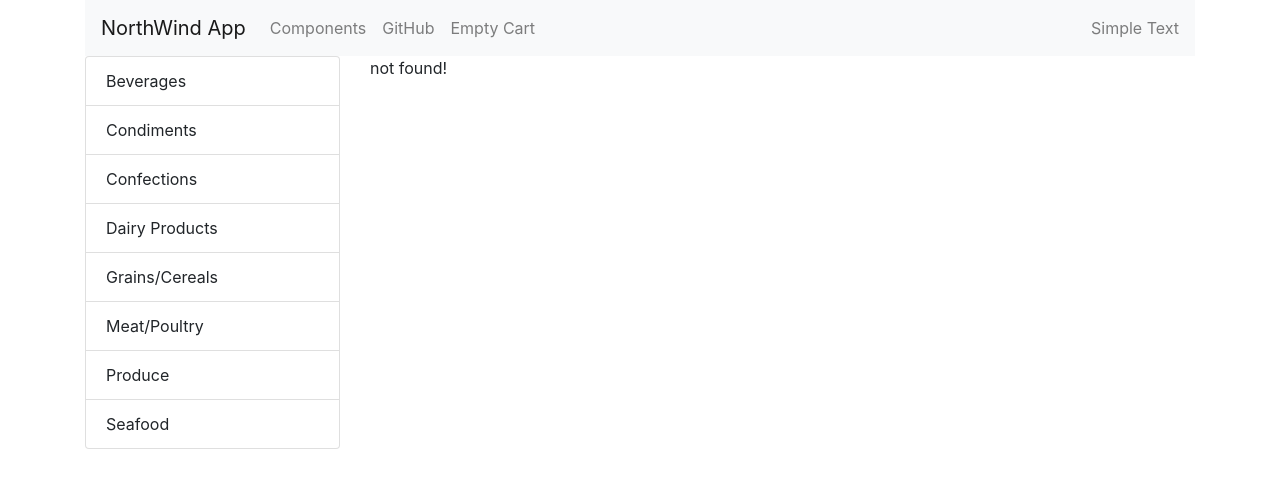
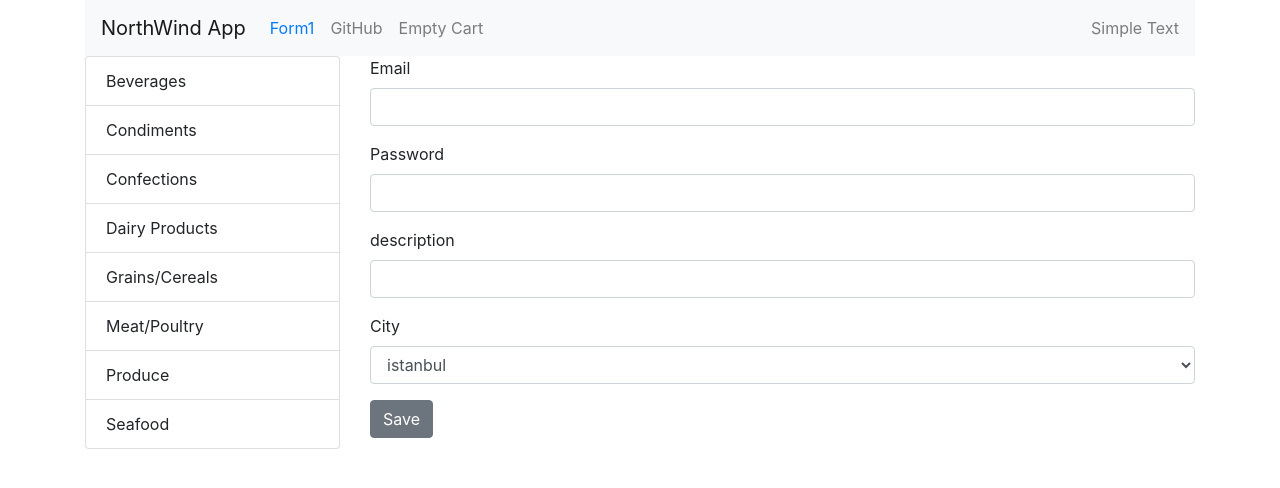
Before and after one commit to bsaglam/intro, a React (Create React App) app: page /form1 in a window 1280 px wide. Before the commit this address had no page. Shown: the top 488 px of the page. Built offline with nearby package versions, Linux system fonts and the light colour scheme; data requests are answered from the project's data file.

Commit message:
Sepet detayı oluşturuldu. Form sayfası eklendi.

```diff
--- a/src/App.js
+++ b/src/App.js
@@ -7,7 +7,7 @@ import alertify from 'alertifyjs';
 import { Switch, Route } from 'react-router-dom'
 import CartList from './components/CartList'
 import NotFound from './components/NotFound'
-
+import Form1 from './components/Form1'
 export default class App extends Component {
 
   state = {
@@ -53,7 +53,10 @@ export default class App extends Component {
   removeFromCart = (product) => {
     let filterCart = this.state.cart.filter(c => c.product.id !== product.id);
     this.setState({ cart: filterCart })
+    alertify.error(product.productName + " removed")
   }
+
+
   render() {
     return (
       <div>
@@ -69,7 +72,11 @@ export default class App extends Component {
                     products={this.state.products}
                     addToCart={this.addToCart} />
                 )} />
-                <Route path="/cart" component={CartList}/>
+                <Route path="/cart" render={props=>(
+
+                  <CartList  {...props} cart={this.state.cart} removeFromCart={this.removeFromCart}/>
+                )}/>
+                <Route path="/form1" component={Form1}/>
                 <Route component={NotFound}/>
               </Switch>
             </Col>
--- a/src/components/CartList.js
+++ b/src/components/CartList.js
@@ -1,10 +1,46 @@
 import React, { Component } from 'react'
+import { Table, Button } from 'reactstrap'
 
 export default class CartList extends Component {
+    renderCartList = () => {
+        return (
+            <Table striped>
+                <thead>
+                    <tr>
+                        <th>#</th>
+                        <th>CategoryId</th>
+                        <th>ProductName</th>
+                        <th>UnitPrice</th>
+                        <th>Units in Stock</th>
+                        <th>Quantity</th>
+                        <th></th>
+                    </tr>
+                </thead>
+                <tbody>
+
+                    {this.props.cart.map((cartItem) => (
+                        <tr key={cartItem.product.id}>
+                            <td>{cartItem.product.Id}</td>
+                            <td>{cartItem.product.categoryId}</td>
+                            <td>{cartItem.product.productName}</td>
+                            <td>{cartItem.product.unitPrice}</td>
+                            <td>{cartItem.product.unitsInStock}</td>
+                            <td>{cartItem.quantity}</td>
+                            <td><Button color="danger" onClick={()=>this.props.removeFromCart(cartItem.product)}>Sil</Button></td>
+                        </tr>
+                    ))}
+                </tbody>
+            </Table>
+        )
+
+
+    }
+
     render() {
+        console.log(this.props.cart.product)
         return (
             <div>
-                Cart CartList
+                {this.renderCartList()}
             </div>
         )
     }
--- a/src/components/CartSummary.js
+++ b/src/components/CartSummary.js
@@ -8,6 +8,7 @@ import {
   NavItem,
   NavLink
 } from 'reactstrap'
+import {Link} from 'react-router-dom'
 
 export default class CartSummary extends Component {
 
@@ -27,7 +28,7 @@ export default class CartSummary extends Component {
           ))}
           <DropdownItem divider />
           <DropdownItem>
-            Reset
+            <Link to="cart">Sepete Git</Link>
           </DropdownItem>
         </DropdownMenu>
       </UncontrolledDropdown>
--- /dev/null
+++ b/src/components/Form1.js
@@ -0,0 +1,42 @@
+import React, { Component } from 'react'
+import { Button, Form, FormGroup, Label, Input} from 'reactstrap';
+export default class Form1 extends Component {
+    state = { email: "", password: "", description: "", city: "" }
+    handleChange = (event) => {
+        this.setState({ [event.target.name]: event.target.value })
+    }
+    handleSubmit=()=>{
+        alert(this.state.email)
+    }
+    render() {
+        return (
+            <div>
+                <Form onSubmit={this.handleSubmit}>
+                    <FormGroup>
+                        <Label for="email">Email</Label>
+                        <Input type="email" name="email" onChange={this.handleChange} />
+                    </FormGroup>
+                    <FormGroup>
+                        <Label for="password">Password</Label>
+                        <Input type="password" name="password" onChange={this.handleChange} />
+                    </FormGroup>
+                    <FormGroup>
+                        <Label for="description">description</Label>
+                        <Input type="description" name="description" onChange={this.handleChange} />
+                    </FormGroup>
+                    <FormGroup>
+                        <Label for="city">City</Label>
+                        <Input type="select" name="city" onChange={this.handleChange}>
+                            <option>istanbul</option>
+                            <option>ankara</option>
+                            <option>izmir</option>
+                            <option>adana</option>
+                            <option>diyarbakır</option>
+                        </Input>
+                    </FormGroup>
+                    <Button type="submit">Save</Button>
+                </Form>
+            </div>
+        )
+    }
+}
--- a/src/components/Navi.js
+++ b/src/components/Navi.js
@@ -1,4 +1,4 @@
-import React, { Component} from 'react';
+import React, { Component } from 'react';
 import {
   Collapse,
   Navbar,
@@ -9,12 +9,13 @@ import {
   NavLink,
   NavbarText
 } from 'reactstrap'
+import { Link } from 'react-router-dom'
 import CardSummary from './CartSummary'
 
 export default class Navi extends Component {
 
-    toggle = ()=>{
-        this.setState({isOpen: !this.state.isOpen})
+  toggle = () => {
+    this.setState({ isOpen: !this.state.isOpen })
   }
   render() {
     return (
@@ -25,12 +26,14 @@ export default class Navi extends Component {
           <Collapse isOpen={this.isOpen} navbar>
             <Nav className="mr-auto" navbar>
               <NavItem>
-                    <NavLink href="/components/">Components</NavLink>
+                <NavLink>
+                  <Link to="form1">Form1</Link>
+                </NavLink>
               </NavItem>
               <NavItem>
                 <NavLink href="https://github.com/reactstrap/reactstrap">GitHub</NavLink>
               </NavItem>
-                  <CardSummary cart={this.props.cart} removeFromCart={this.props.removeFromCart}/>
+              <CardSummary cart={this.props.cart} removeFromCart={this.props.removeFromCart} />
             </Nav>
             <NavbarText>Simple Text</NavbarText>
           </Collapse>
```
Also changed, not shown: 1 other file (tests, documents, lock files or other folders). Lines whose indentation alone changed are shown as unchanged.
